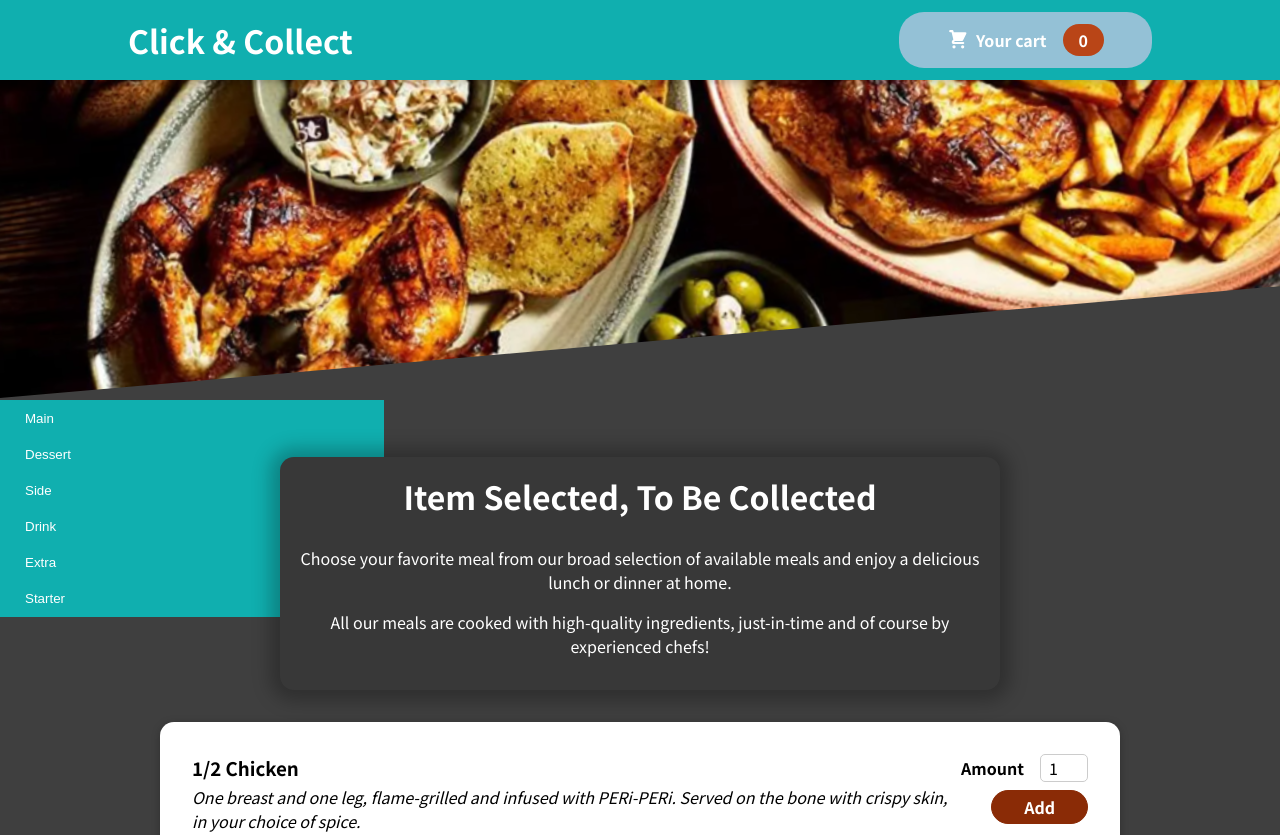
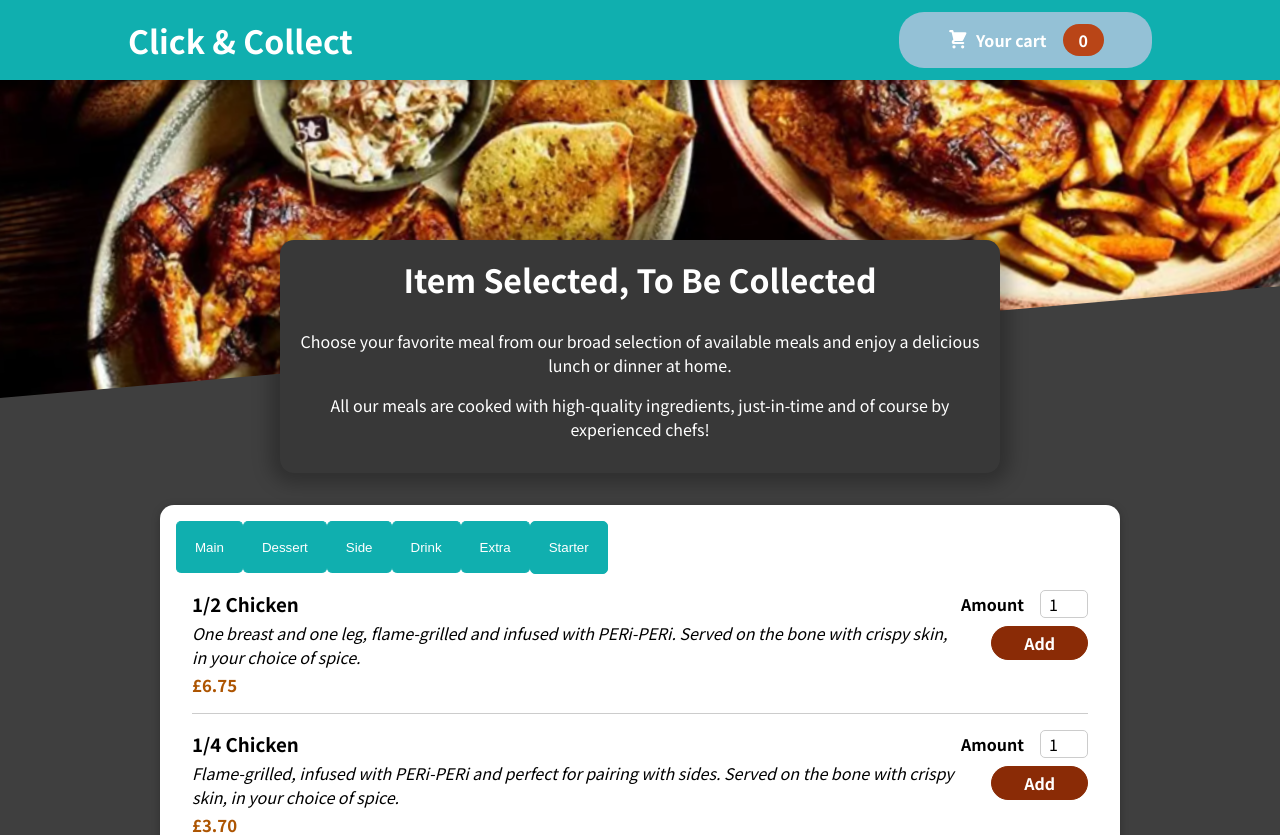
Before and after one commit to simonedif/Order_App, a React (Create React App) app: page / in a window 1280 px wide. Shown: the top 835 px of the page. Built offline with nearby package versions, Linux system fonts and the light colour scheme.

Commit message:
Filtering

```diff
--- a/src/App.js
+++ b/src/App.js
@@ -6,7 +6,6 @@ import CartProvider from "../src/store/CartProvider";
 import Header from "./components/Layout/Header";
 import Meals from './components/Meals/Meals';
 import Cart from './components/Cart/Cart';
-import ProductType from './components/Layout/ProductType'
 
 function App() {
   //Managing The Cart Component Dynamic with use State
@@ -24,7 +23,6 @@ function App() {
     {cartIsShown && <Cart onClose={hideCartHandler} />}
     <Header onShowCart={showCartHandler} />
     <main>
-      <ProductType />
       <Meals />
     </main>
   </CartProvider>
--- a/src/components/Layout/ProductType.js
+++ b/src/components/Layout/ProductType.js
@@ -1,11 +1,10 @@
 import React from "react";
-import Style from './ProductType.module.css';
-
-const onClickHandler = (props) => {};
+import Style from "./ProductType.module.css";
 
 const ProductType = (props) => {
   return (
-    <div className={Style['btn-group']}>
+    <div className={Style.maindiv}>
+      <div className={Style["btn-group"]}>
         <button>Main</button>
         <button>Dessert</button>
         <button>Side</button>
@@ -13,6 +12,7 @@ const ProductType = (props) => {
         <button>Extra</button>
         <button>Starter</button>
       </div>
+    </div>
   );
 };
 
--- a/src/components/Layout/ProductType.module.css
+++ b/src/components/Layout/ProductType.module.css
@@ -1,12 +1,16 @@
+.maindiv {
+  width: 100%;
+  display: block;
+
+}
+
 .btn-group button {
   background-color: #10afaf;
   border: 1px solid #10afaf;
   color: white;
-  padding: 10px 24px; /* Some padding */
-  cursor: pointer; /* Pointer/hand icon */
-  width: 50%; /* Set a width if needed */
-  display: flex;
-  width: 30%;
+  padding: 18px;
+  cursor: pointer;
+  border-radius: 5px;
 }
 
 .btn-group button:not(:last-child) {
--- a/src/components/Meals/AvailableMeals.js
+++ b/src/components/Meals/AvailableMeals.js
@@ -7,36 +7,7 @@ import style from "./AvaiableMeal.module.css";
 import Card from "../UI/Card";
 import MealItem from "../Meals/MealItem/MealItem";
 import DATA from './MealItem/avaliable_products';
-
-// const DUMMY_MEALS = [
-//   {
-//     id: "m1",
-//     name: "4 Boneless Chicken Thighs",
-//     description:
-//       "Flame-grilled with crispy skin. Infused with PERi-PERi and served in your choice of spice.",
-//     price: 7.95,
-//   },
-//   {
-//     id: "m2",
-//     name: "1/4 Chicken",
-//     description:
-//       "Flame-grilled, infused with PERi-PERi and perfect for pairing with sides. Served on the bone with crispy skin, in your choice of spice.",
-//     price: 4.25,
-//   },
-//   {
-//     id: "m3",
-//     name: "Whole chicken",
-//     description:
-//       "Flame-grilled, infused with PERi-PERi and served in your choice of spice. Cut into quarters and perfect with sides, its great for sharing!",
-//     price: 12.99,
-//   },
-//   {
-//     id: "m4",
-//     name: "Rainbow Bowl",
-//     description: "Spiced Grains, Rainbow Slaw, long-stem broccoli",
-//     price: 18.99,
-//   },
-// ];
+import ProductType from '../Layout/ProductType';
 
 const DUMMY_MEALS = DATA;
 
@@ -55,6 +26,7 @@ const AvaiableMeal = (props) => {
   return (
     <section className={style.meals}>
       <Card>
+        <ProductType />
         <ul>{mealsList}</ul>
       </Card>
     </section>
```
Lines whose indentation alone changed are shown as unchanged.
